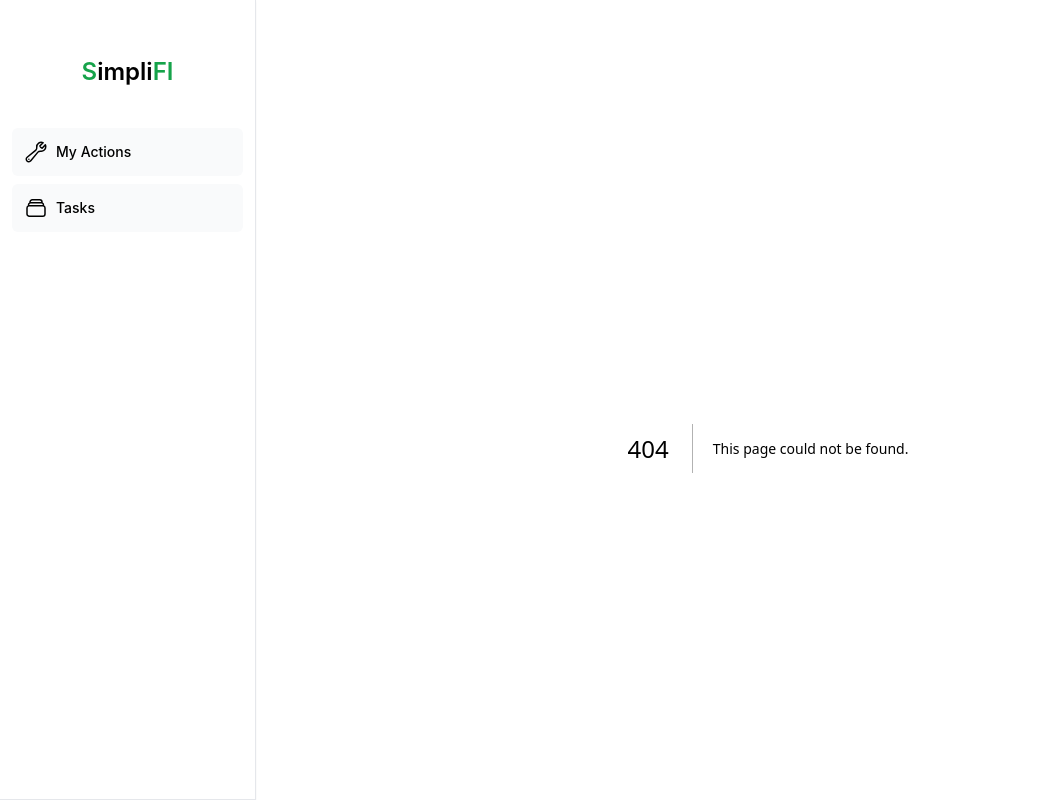
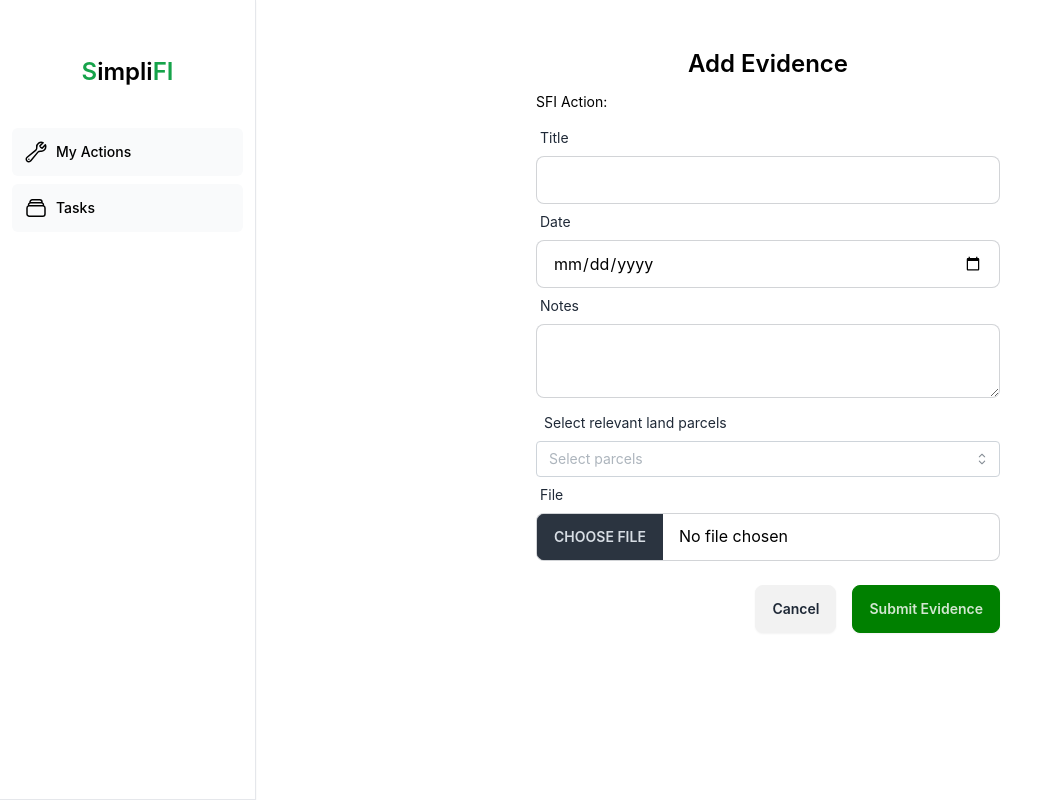
Before and after one commit to ic-monads/SimpliFI, a Next.js app: page /1/evidence/add in a window 1280 px wide. Before the commit this address had no page. Shown: the whole page, without its empty margins (0-1063 px from the left). Built offline with nearby package versions, Linux system fonts and the light colour scheme; no server answers; the database is empty.

Commit message:
feat: :truck: Scope evidence routes by sbi

```diff
--- a/src/app/[sbi]/actions/[actionCode]/page.tsx
+++ b/src/app/[sbi]/actions/[actionCode]/page.tsx
@@ -40,7 +40,7 @@ export default async function Page({ params }: { params: { sbi: string, actionCo
         <div role="tabpanel" className="tab-content bg-base-100 border-base-300 rounded-box p-6">
           <Evidences evidences={evidence} showTasks={true} />
 
-          <Link href={{ pathname: "/evidence/add", query: { actCode: actionCode, fromTask: 'false' } }}>
+          <Link href={{ pathname: `/${sbi}/evidence/add`, query: { actCode: actionCode, fromTask: 'false' } }}>
             <button className="btn btn-primary">Add Evidence</button>
           </Link>
         </div>
--- a/src/app/evidence/EvidenceForm.tsx
+++ b/src/app/[sbi]/evidence/EvidenceForm.tsx
@@ -9,10 +9,10 @@ import { LandParcel } from "@prisma/client";
 import { MultiSelect } from "@mantine/core";
 
 export default function EvidenceForm({
-  actCode, parcels, taskId, reqEvId,
+  sbi, actCode, parcels, taskId, reqEvId,
   evTitle, taskName, fromTask
 }: {
-  actCode: string, parcels: LandParcel[], taskId?: string, reqEvId?: string,
+  sbi: string, actCode: string, parcels: LandParcel[], taskId?: string, reqEvId?: string,
   evTitle?: string, taskName?: string, fromTask: string
 }) {
   const [error, setError] = useState<string | null>(null);
@@ -45,7 +45,7 @@ export default function EvidenceForm({
     }
     try {
       // Send the FormData object to the server action
-      await createEvidence(formData);
+      await createEvidence(sbi, formData);
     } catch (error) {
       setError('Failed to submit form');
     }
@@ -87,9 +87,9 @@ export default function EvidenceForm({
         <input className="file-input file-input-bordered w-full" type="file" ref={fileInputRef} id="file" required />
         <div className="mt-6 flex justify-end gap-4">
           <Link href={(fromTask == 'true') ? {
-            pathname: `/tasks/${taskId}`
+            pathname: `/${sbi}/tasks/${taskId}`
           } : {
-            pathname: `/actions/${actCode}`
+            pathname: `/${sbi}/actions/${actCode}`
           }}>
             <button className="btn btn-content-neutral">Cancel</button>
           </Link>
--- /dev/null
+++ b/src/app/[sbi]/evidence/add/page.tsx
@@ -0,0 +1,33 @@
+import EvidenceForm from "@/app/[sbi]/evidence/EvidenceForm";
+import { fetchParcelsForAction } from "@/app/server-actions/action";
+
+export default async function Page({
+    params,
+  }: {
+    params: {
+      sbi: string;
+      actCode: string;
+      taskId?: string;
+      reqEvId?: string
+      evTitle?: string;
+      taskName?: string;
+      fromTask: string
+    };
+  }) {
+    const { sbi, actCode, taskId, reqEvId, evTitle, taskName, fromTask } = params;
+    const parcels = await fetchParcelsForAction(actCode);
+    return (
+        <main>
+            <EvidenceForm
+              sbi={sbi}
+              actCode={actCode}
+              parcels={parcels}
+              taskId={taskId}
+              reqEvId={reqEvId}
+              evTitle={evTitle}
+              taskName={taskName}
+              fromTask={fromTask}
+            />
+        </main>
+    )
+  }
--- a/src/app/[sbi]/tasks/[id]/page.tsx
+++ b/src/app/[sbi]/tasks/[id]/page.tsx
@@ -49,7 +49,7 @@ export default async function Page({ params }: { params: { sbi: string, id: stri
         <Evidences evidences={task.evidences} />
       </div>
       <Link href={{
-        pathname: "/evidence/add",
+        pathname: `/${sbi}/evidence/add`,
         query: { actCode: task.actionCode, taskId: id, taskName: task.title, fromTask: 'true' }
       }}>
           <button className="btn btn-primary">Add Evidence</button>
--- a/src/app/evidence/add/page.tsx
+++ /dev/null
@@ -1,30 +0,0 @@
-import EvidenceForm from "@/app/evidence/EvidenceForm";
-import { fetchParcelsForAction } from "@/app/server-actions/action";
-
-export default async function Page({
-    searchParams,
-  }: {
-    searchParams: {
-      actCode: string;
-      taskId?: string;
-      reqEvId?: string
-      evTitle?: string;
-      taskName?: string;
-      fromTask: string
-    };
-  }) {
-    const parcels = await fetchParcelsForAction(searchParams.actCode);
-    return (
-        <main>
-            <EvidenceForm
-              actCode={searchParams.actCode}
-              parcels={parcels}
-              taskId={searchParams.taskId}
-              reqEvId={searchParams.reqEvId}
-              evTitle={searchParams.evTitle}
-              taskName={searchParams.taskName}
-              fromTask={searchParams.fromTask}
-            />
-        </main>
-    )
-  }
--- a/src/app/server-actions/evidence.ts
+++ b/src/app/server-actions/evidence.ts
@@ -18,7 +18,7 @@ const EvidenceFormSchema = z.object({
   fromTask: z.string()
 });
 
-export async function createEvidence(formData: FormData) {
+export async function createEvidence(sbi: string, formData: FormData) {
   const { title, inputDate, notes, fileUrl, actCode, parcelIds, taskId, reqEvId, fromTask } = EvidenceFormSchema.parse({
     title: formData.get('title'),
     inputDate: formData.get('date'),
@@ -59,7 +59,7 @@ export async function createEvidence(formData: FormData) {
       },
     })
   }
-  let path = fromTask == 'true' ? `/tasks/${taskId}` : `/actions/${actCode}`
+  let path = fromTask == 'true' ? `${sbi}/tasks/${taskId}` : `${sbi}/actions/${actCode}`
   revalidatePath(path);
   redirect(path);
 }
```
